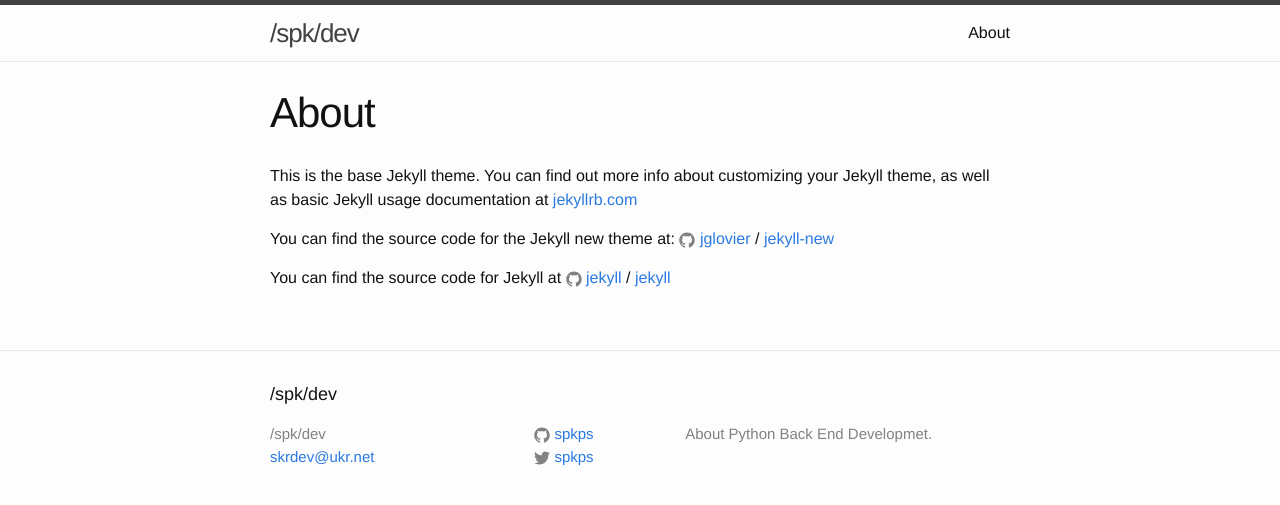
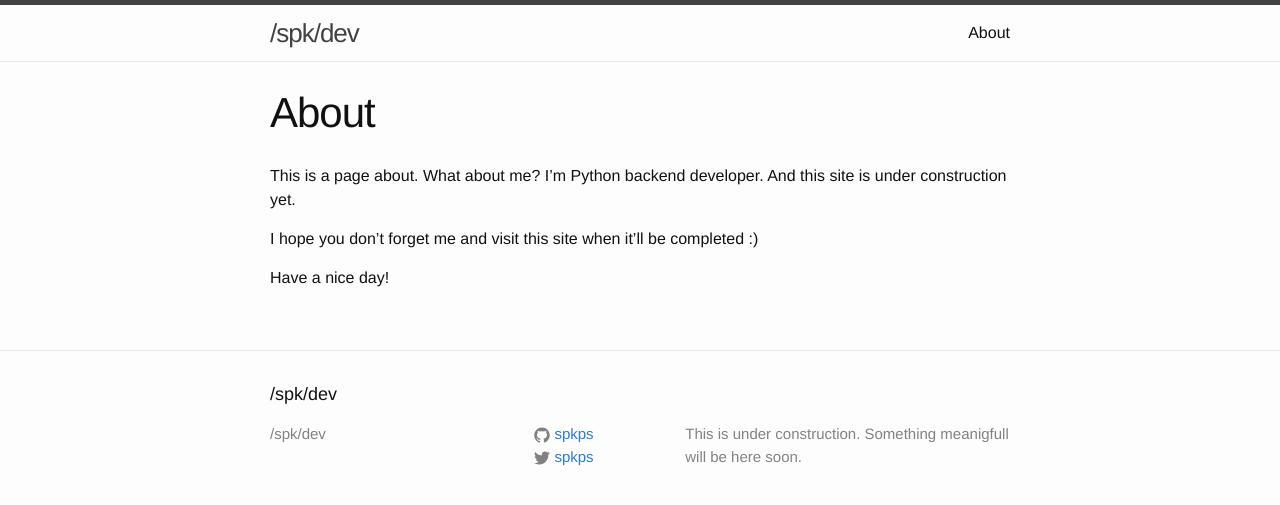
Before and after one commit to spkps/spkps.github.io, a Jekyll site: the page built from about.md, in a window 1280 px wide. Shown: the top 505 px of the page. Built offline with Jekyll 4.4.1, drawn with Linux system fonts in a browser that asks for light colours.

Commit message:
autogenerated files clean up

```diff
--- a/_config.yml
+++ b/_config.yml
@@ -1,17 +1,10 @@
-# Welcome to Jekyll!
-#
-# This config file is meant for settings that affect your whole blog, values
-# which you are expected to set up once and rarely need to edit after that.
-# For technical reasons, this file is *NOT* reloaded automatically when you use
-# 'jekyll serve'. If you change this file, please restart the server process.
-
 # Site settings
 title: /spk/dev
 email: skrdev@ukr.net
 description: > # this means to ignore newlines until "baseurl:"
-  About Python Back End Developmet.
+  This is under construction. Something meanigfull will be here soon.
 baseurl: "" # the subpath of your site, e.g. /blog
-url: "http://yourdomain.com" # the base hostname & protocol for your site
+url: "http://spkps.github.io" # the base hostname & protocol for your site
 twitter_username: spkps
 github_username:  spkps
 
--- a/_includes/footer.html
+++ b/_includes/footer.html
@@ -8,7 +8,6 @@
       <div class="footer-col footer-col-1">
         <ul class="contact-list">
           <li>{{ site.title }}</li>
-          <li><a href="mailto:{{ site.email }}">{{ site.email }}</a></li>
         </ul>
       </div>
 
--- a/about.md
+++ b/about.md
@@ -4,12 +4,8 @@ title: About
 permalink: /about/
 ---
 
-This is the base Jekyll theme. You can find out more info about customizing your Jekyll theme, as well as basic Jekyll usage documentation at [jekyllrb.com](http://jekyllrb.com/)
+This is a page about. What about me? I'm Python backend developer. And this site is under construction yet.
 
-You can find the source code for the Jekyll new theme at:
-{% include icon-github.html username="jglovier" %} /
-[jekyll-new](https://github.com/jglovier/jekyll-new)
+I hope you don't forget me and visit this site when it'll be completed :)
 
-You can find the source code for Jekyll at
-{% include icon-github.html username="jekyll" %} /
-[jekyll](https://github.com/jekyll/jekyll)
+Have a nice day!
--- a/gaetips.html
+++ b/gaetips.html
@@ -1,7 +1,7 @@
 ---
 layout: page
 ---
-{% for tip in site.gae_tips %}
+{% for tip in site.gaetips %}
 	<h3>{{ tip.title }}</h3>
     <p>{{ tip.content }} </p>
 {% endfor %}
```
Also changed, not shown: _posts/2015-11-06-welcome-to-jekyll.markdown (deleted, +0 -25 lines), index.html (+1 -17 lines).
